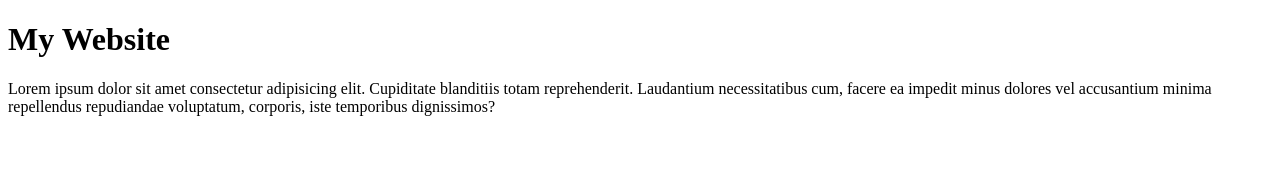
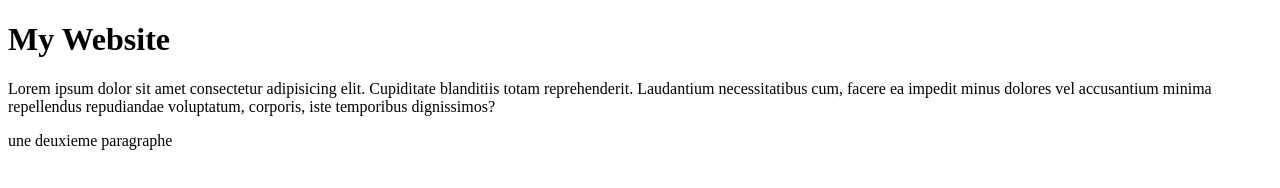
Before and after one commit to amal8bt/essai, a plain HTML site: page index.html in a window 1280 px wide. Drawn offline with Linux system fonts and the light colour scheme.

Commit message:
modifaction deux

```diff
--- a/index.html
+++ b/index.html
@@ -9,5 +9,6 @@
 <body>
     <h1>My Website</h1>
     <p>Lorem ipsum dolor sit amet consectetur adipisicing elit. Cupiditate blanditiis totam reprehenderit. Laudantium necessitatibus cum, facere ea impedit minus dolores vel accusantium minima repellendus repudiandae voluptatum, corporis, iste temporibus dignissimos?</p>
+    <p>une deuxieme paragraphe</p>
 </body>
 </html>
```
